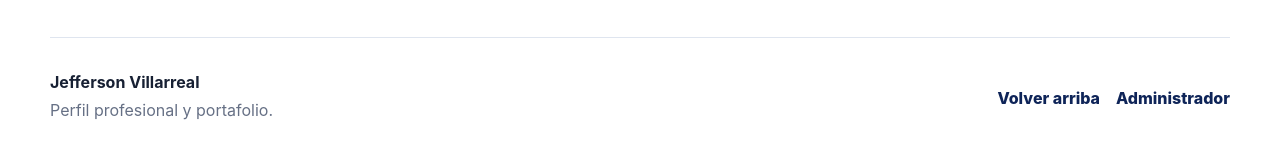
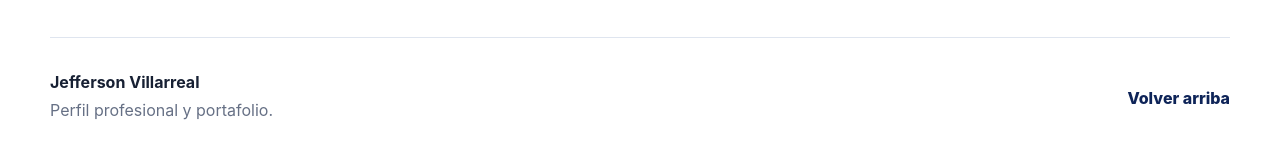
Before and after one commit to jeffer91/CV, a plain HTML site: page index.html in a window 1280 px wide. Shown: the part 6551-6708 px from the top of the page. Drawn offline with Linux system fonts and the light colour scheme.

Commit message:
Ocultar acceso administrador del perfil público

```diff
--- a/index.html
+++ b/index.html
@@ -98,7 +98,7 @@
 
   <footer class="footer section-shell">
     <div><strong>Jefferson Villarreal</strong><p>Perfil profesional y portafolio.</p></div>
-    <div class="footer-actions"><a href="#inicio">Volver arriba</a><a href="./admin/" rel="nofollow">Administrador</a></div>
+    <div class="footer-actions"><a href="#inicio">Volver arriba</a></div>
   </footer>
 
   <script src="./js/data.js"></script>
```
